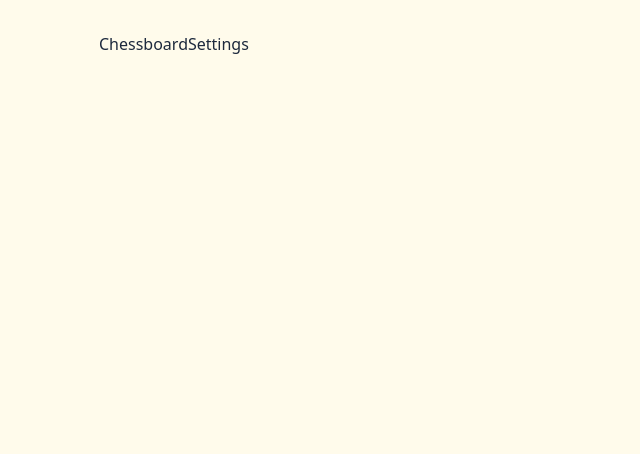
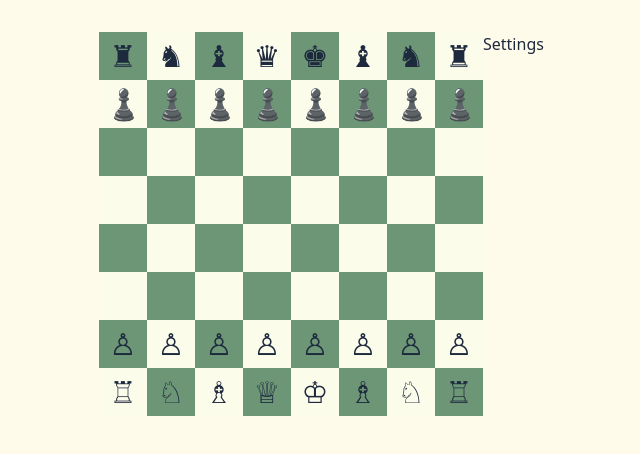
Before and after one commit to thedemonsid/chess-game, a Next.js app in the folder apps/web/: page /play in a window 1280 px wide. Shown: the top 454 px of the page, without its empty margins (45-685 px from the left). Built offline with nearby package versions, Linux system fonts and the light colour scheme.

Commit message:
basic impleteation using chess.js

```diff
--- a/apps/web/app/play/page.tsx
+++ b/apps/web/app/play/page.tsx
@@ -1,4 +1,5 @@
 import Chessboard from "@/components/chessboard";
+import { Chess } from "chess.js";
 import React from "react";
 
 const Play = () => {
--- a/apps/web/components/chessboard.tsx
+++ b/apps/web/components/chessboard.tsx
@@ -1,7 +1,151 @@
-import React from "react";
+"use client";
+import React, { useState, useRef, useEffect } from "react";
+import { Chess } from "chess.js";
+import { cn } from "@/lib/utils";
+// Pieces are defined as strings, where the first character is the color
+// and the second character is the piece type.
+const Pieces: { [key: string]: string } = {
+  bp: "♟",
+  br: "♜",
+  bn: "♞",
+  bb: "♝",
+  bq: "♛",
+  bk: "♚",
+  wp: "♙",
+  wr: "♖",
+  wn: "♘",
+  wb: "♗",
+  wq: "♕",
+  wk: "♔",
+};
+// Position is a string that represents the position on the board.
+// The first character is the column, and the second character is the row.
+// For example, "a1" is the bottom left corner of the board.
+// The board is 8x8, so the columns are "a" to "h" and the rows are 1 to 8.
+const Square = ({
+  color,
+  piece,
+  position,
+  isSelected,
+  onSelect,
+  isPossibleMove,
+}: {
+  color: string;
+  piece: string;
+  position: string;
+  isSelected: boolean;
+  isPossibleMove?: boolean;
+  onSelect: (position: string) => void;
+}) => {
+  const handleClick = () => {
+    onSelect(position);
+  };
+
+  return (
+    <div
+      id={position}
+      className={cn(
+        "w-12 h-12 flex items-center justify-center text-3xl",
+        color,
+        isSelected ? "bg-green-500/60" : "",
+        isPossibleMove ? "bg-green-500/60" : ""
+      )}
+      onClick={handleClick}
+    >
+      {piece}
+    </div>
+  );
+};
+
+const Row = ({ children }: { children: React.ReactNode }) => {
+  return <div className="flex">{children}</div>;
+};
+
+const Board = ({ children }: { children: React.ReactNode }) => {
+  return <div>{children}</div>;
+};
 
 const Chessboard = () => {
-  return <div>Chessboard</div>;
+  const [selectedPosition, setSelectedPosition] = useState<string | null>(null);
+  const [possibleMoves, setPossibleMoves] = useState<string[]>([]);
+  // Use useRef to keep the chess instance between renders
+  const chessRef = useRef<Chess>(new Chess());
+  // Add state to force re-renders when the board changes
+  const [boardState, setBoardState] = useState(chessRef.current.board());
+
+  const handleSquareSelect = (position: string) => {
+    // If the same position is clicked again, deselect it
+    if (selectedPosition === position) {
+      setSelectedPosition(null);
+      setPossibleMoves([]);
+    } else if (selectedPosition && possibleMoves.includes(position)) {
+      // If the position is a possible move, make the move
+      try {
+        chessRef.current.move({ from: selectedPosition, to: position });
+        // Update board state to trigger re-render
+        setBoardState(chessRef.current.board());
+        setSelectedPosition(null);
+        setPossibleMoves([]);
+      } catch (error) {
+        console.error("Invalid move:", error);
+      }
+    } else {
+      // Otherwise, select the new position
+      setSelectedPosition(position);
+      // Get the possible moves for the selected position
+      try {
+        const moves = chessRef.current.moves({ square: position as any });
+        console.log("Possible moves:", moves);
+
+        // Extract destination squares from move notation
+        const destinations = moves
+          .map((move) => {
+            if (move.length === 3) {
+              return move.slice(1);
+            } else if (move.length === 4) {
+              return move.slice(1, 3);
+            }else if (move.length === 5) {
+              return move.slice(2, 4);
+            }
+            return null;
+          })
+          .filter(Boolean) as string[];
+
+        setPossibleMoves(destinations);
+      } catch (error) {
+        console.error("Error getting moves:", error);
+        setPossibleMoves([]);
+      }
+    }
+  };
+
+  return (
+    <Board>
+      {boardState.map((row, rowIndex) => (
+        <Row key={rowIndex}>
+          {row.map((square, squareIndex) => {
+            const position =
+              String.fromCharCode(97 + squareIndex) + (8 - rowIndex);
+            return (
+              <Square
+                key={squareIndex}
+                color={
+                  (rowIndex + squareIndex) % 2 === 0
+                    ? "bg-green-900/60"
+                    : "bg-green-100/10"
+                }
+                piece={square ? Pieces[`${square.color}${square.type}`] : ""}
+                position={position}
+                isPossibleMove={possibleMoves.includes(position)}
+                isSelected={selectedPosition === position}
+                onSelect={handleSquareSelect}
+              />
+            );
+          })}
+        </Row>
+      ))}
+    </Board>
+  );
 };
 
 export default Chessboard;
--- a/apps/web/package.json
+++ b/apps/web/package.json
@@ -10,6 +10,7 @@
   },
   "dependencies": {
     "@radix-ui/react-slot": "^1.1.2",
+    "chess.js": "^1.1.0",
     "class-variance-authority": "^0.7.1",
     "clsx": "^2.1.1",
     "lucide-react": "^0.477.0",
```
Also changed, not shown: 1 other file (tests, documents, lock files or other folders).
